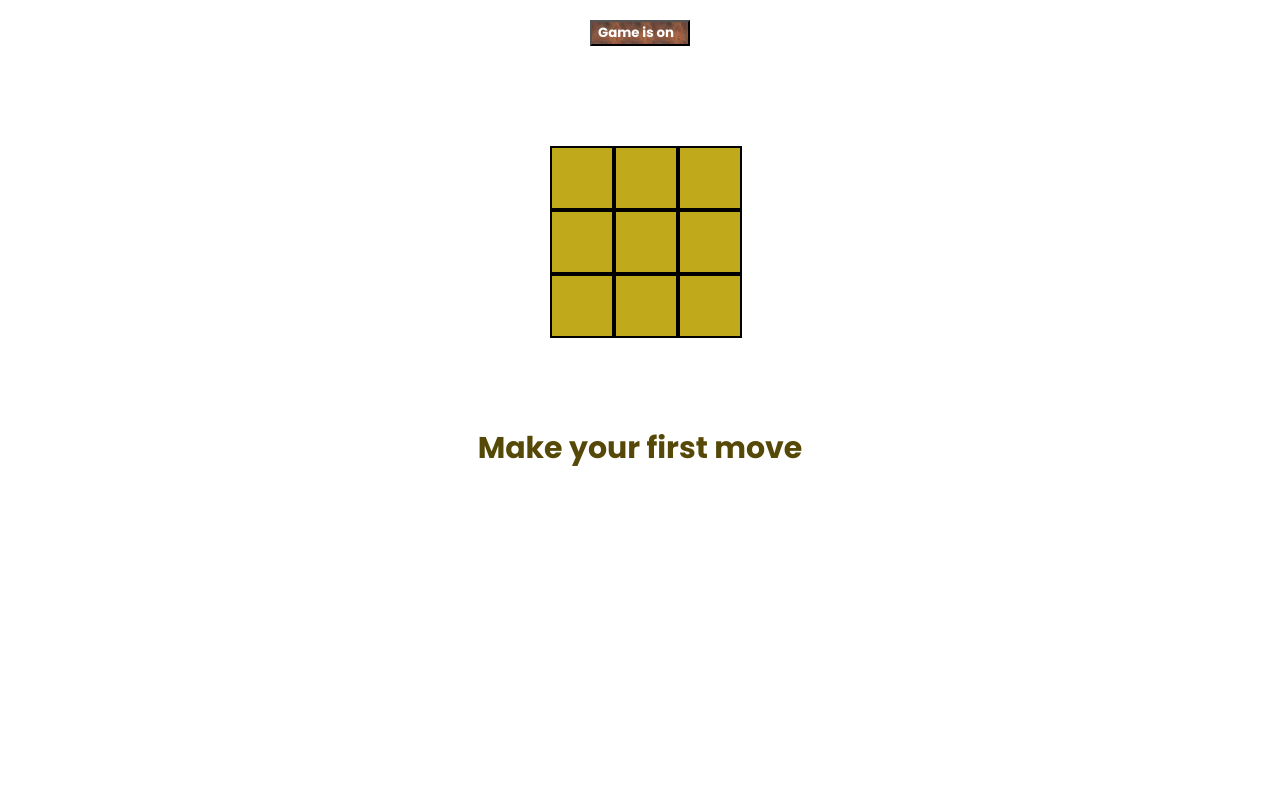
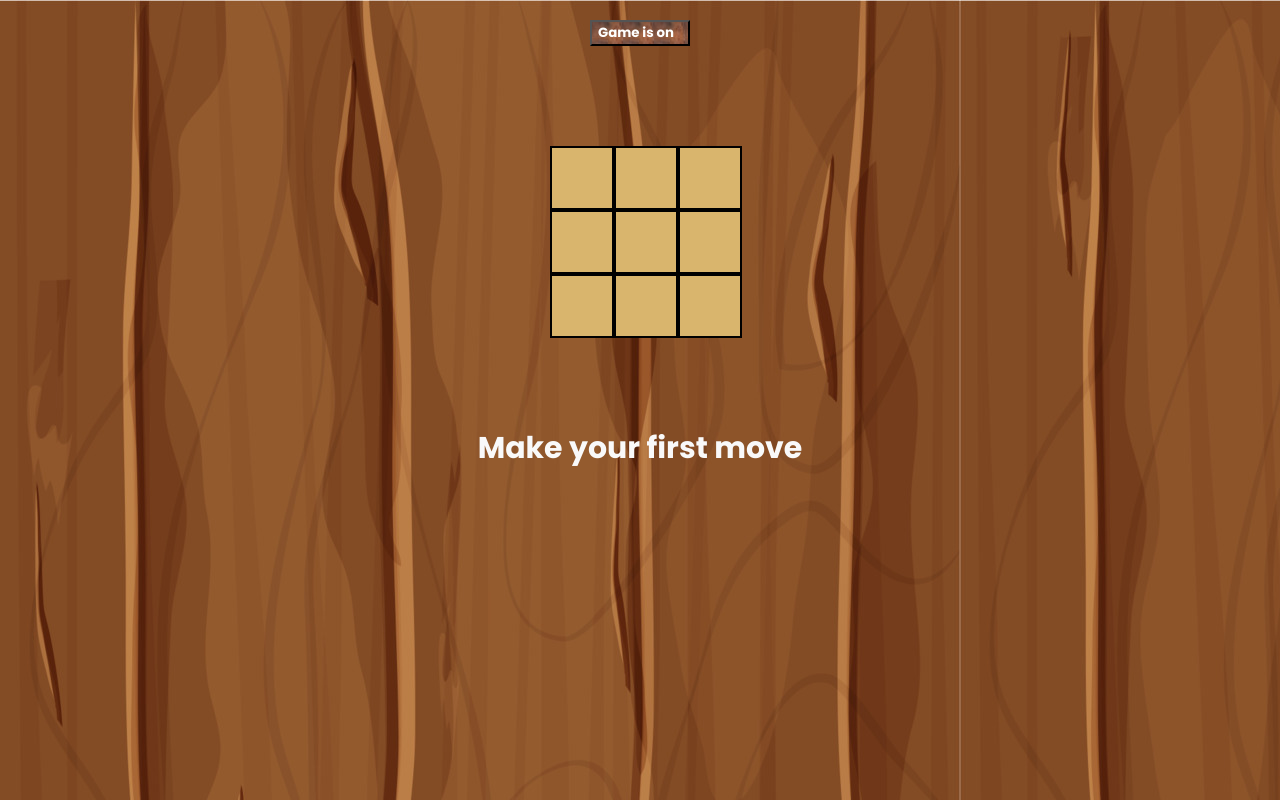
Before and after one commit to rosemolpp21/JavaScript-assignments, a plain HTML site: page index.html in a window 1280 px wide. Both pictures are taken after a click on the button "PRESS TO START". Drawn offline with Linux system fonts and the light colour scheme.

Commit message:
assignment 6 submission

```diff
--- a/css/style.css
+++ b/css/style.css
@@ -10,7 +10,7 @@
 .gamekeys {
     width: 60px;
     height: 60px;
-    background-color: rgb(192, 170, 28);
+    background-color: rgb(217, 181, 109);
     border: 2px solid black;
     display: flex;
     align-items: center;
@@ -22,7 +22,7 @@
 .first-player-move {
     width: 60px;
     height: 60px;
-    background-color: rgb(192, 170, 28);
+    background-color: rgb(217, 181, 109);
     border: 2px solid black;
     display: flex;
     color: blueviolet;
@@ -37,7 +37,7 @@
 .second-player-move {
     width: 60px;
     height: 60px;
-    background-color: rgb(192, 170, 28);
+    background-color: rgb(217, 181, 109);
     color: red;
     border: 2px solid black;
     display: flex;
@@ -52,7 +52,7 @@
     margin: 0 auto;
     font-size: 30px;
     text-align: center;
-    color: rgb(86, 73, 7);
+    color: rgb(249, 249, 249);
     display: none;
     font-family: "poppins";
     font-weight: bolder;
@@ -92,3 +92,6 @@
     background-image: url(../image/Screenshot\ 2024-11-07\ 152021.png);
     color: white;
 }
+body{
+    background-image: url(../image/old-wooden-texture-cover-from-planks-ui-game-background-seamless-pattern-in-cartoon-style-isolated-detailed-textured-material-illustration-vector.jpg);
+}
```
Also changed, not shown: image/image2.jpeg (deleted), image/old-wooden-texture-cover-from-planks-ui-game-background-seamless-pattern-in-cartoon-style-isolated-detailed-textured-material-illustration-vector.jpg (added).
